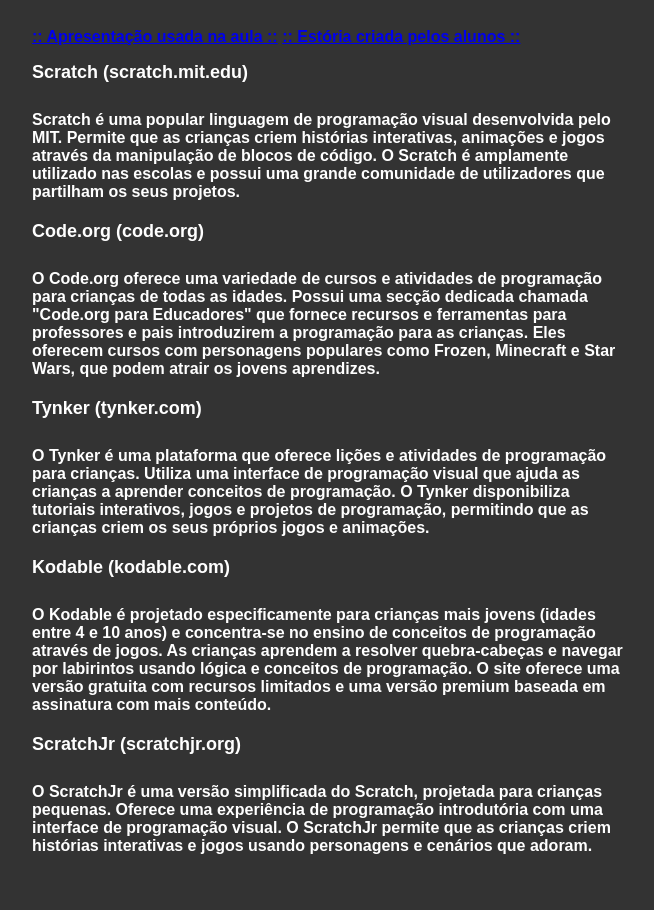
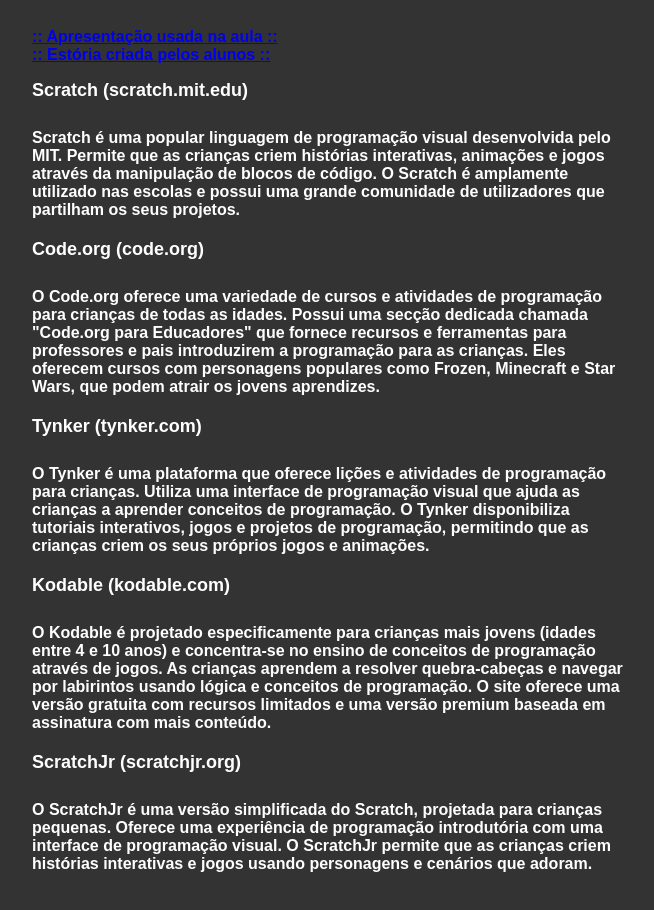
Before and after one commit to Takumy/kids-resources, a plain HTML site: page index.html in a window 1280 px wide. Shown: the whole page, without its empty margins (308-962 px from the left). Drawn offline with Linux system fonts and the light colour scheme.

Commit message:
Update index.html

```diff
--- a/index.html
+++ b/index.html
@@ -43,9 +43,9 @@
 </head>
 <body>
   <div class="container">
-     <strong><a href="https://docs.google.com/presentation/d/1lB7ZSWQQgU0BtIIAf2vlUDQDGn85-q3NYiokxxJ6Euo/edit?usp=sharing">:: Apresentação usada na aula ::</strong></a>
+     <strong><a href="https://docs.google.com/presentation/d/1lB7ZSWQQgU0BtIIAf2vlUDQDGn85-q3NYiokxxJ6Euo/edit?usp=sharing">:: Apresentação usada na aula ::</strong></a><br>
 
-    <strong><a href="story.html"><strong>:: Estória criada pelos alunos ::</strong></a>
+    <strong><a href="story.html"><strong>:: Estória criada pelos alunos ::</strong></a><br>
 
     <ul>
       <li>
```
